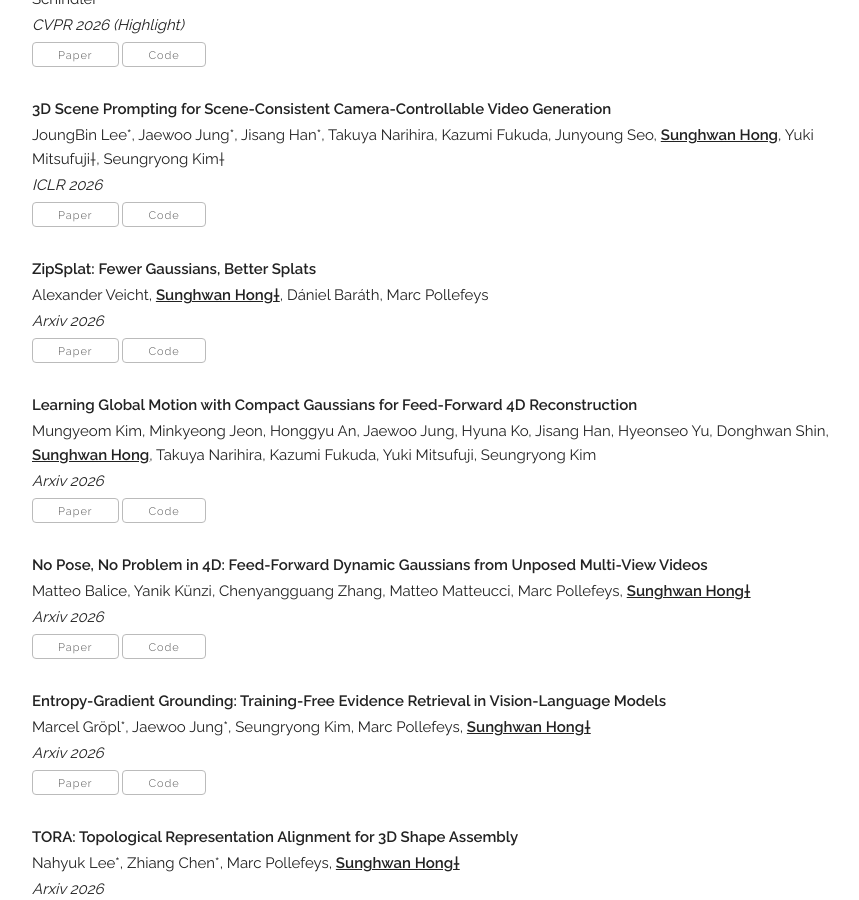
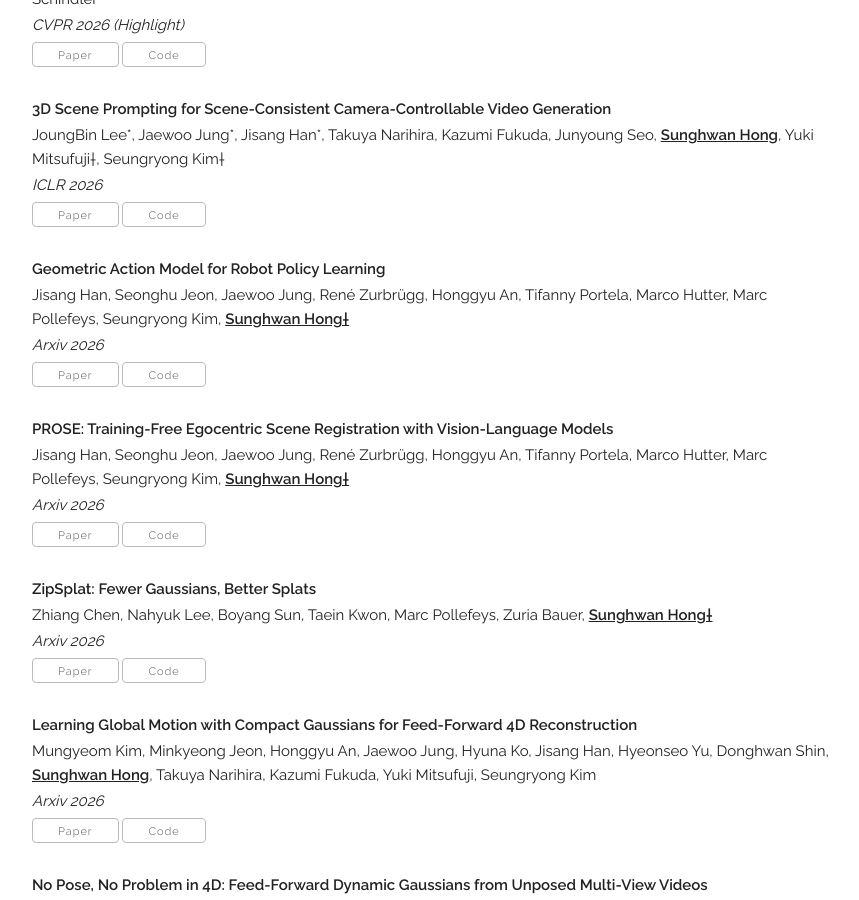
Before and after one commit to SunghwanHong/sunghwanhong.github.io, a Jekyll site: the page built from index.html, in a window 1280 px wide and 900 px high, scrolled down 2388 px. Shown: the whole window, without its empty margins (208-1067 px from the left). Built offline with Jekyll 4.4.1, drawn with Linux system fonts in a browser that asks for light colours; some web fonts are replaced.

Commit message:
Update publications.yaml

```diff
--- a/_data/publications.yaml
+++ b/_data/publications.yaml
@@ -31,15 +31,29 @@
   - title: "3D Scene Prompting for Scene-Consistent Camera-Controllable Video Generation"
     authors: "JoungBin Lee*, Jaewoo Jung*, Jisang Han*, Takuya Narihira, Kazumi Fukuda, Junyoung Seo, <b><u>Sunghwan Hong</u></b>, Yuki Mitsufuji&dagger;, Seungryong Kim&dagger;"
     venue: "ICLR 2026"
-    paper_pdf: "https://arxiv.org/abs/2510.14945"
-    code: "https://cvlab-kaist.github.io/3DScenePrompt/"
+    paper_pdf: "https://arxiv.org/abs/2606.17046"
+    code: "https://arxiv.org/abs/2606.17046"
+    selected: y
+
+  - title: "Geometric Action Model for Robot Policy Learning"
+    authors: "Jisang Han, Seonghu Jeon, Jaewoo Jung, René Zurbrügg, Honggyu An, Tifanny Portela, Marco Hutter, Marc Pollefeys, Seungryong Kim, <b><u>Sunghwan Hong&dagger;</u></b>"
+    venue: "Arxiv 2026"
+    paper_pdf: "https://arxiv.org/abs/2606.05102"
+    code: "https://cvlab-kaist.github.io/Geometric-Action-Model/"
+    selected: y
+
+  - title: "PROSE: Training-Free Egocentric Scene Registration with Vision-Language Models"
+    authors: "Jisang Han, Seonghu Jeon, Jaewoo Jung, René Zurbrügg, Honggyu An, Tifanny Portela, Marco Hutter, Marc Pollefeys, Seungryong Kim, <b><u>Sunghwan Hong&dagger;</u></b>"
+    venue: "Arxiv 2026"
+    paper_pdf: "https://arxiv.org/abs/2606.05102"
+    code: "https://cvlab-kaist.github.io/Geometric-Action-Model/"
     selected: y
 
   - title: "ZipSplat: Fewer Gaussians, Better Splats"
-    authors: "Alexander Veicht, <b><u>Sunghwan Hong&dagger;</u></b>, Dániel Baráth, Marc Pollefeys"
+    authors: "Zhiang Chen, Nahyuk Lee, Boyang Sun, Taein Kwon, Marc Pollefeys, Zuria Bauer, <b><u>Sunghwan Hong&dagger;</u></b>"
     venue: "Arxiv 2026"
-    paper_pdf: "https://arxiv.org/abs/2606.05102"
-    code: "https://veichta.com/zipsplat/"
+    paper_pdf: "https://arxiv.org/abs/2606.16569"
+    code: "https://rckola.github.io/prose/"
     selected: y
 
   - title: "Learning Global Motion with Compact Gaussians for Feed-Forward 4D Reconstruction"
```
